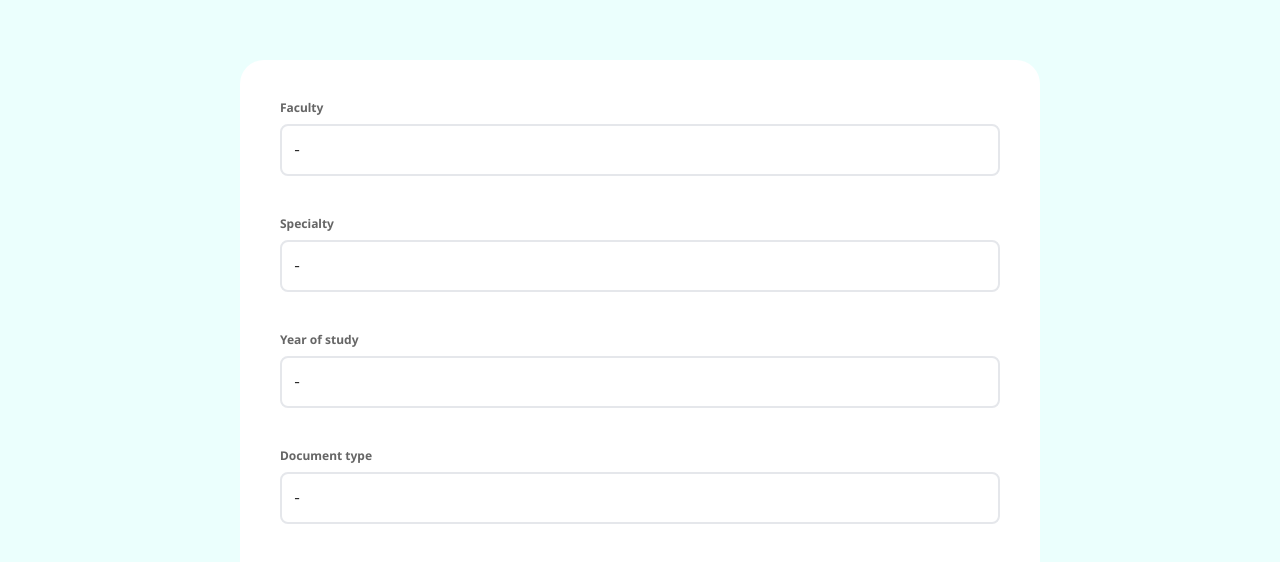
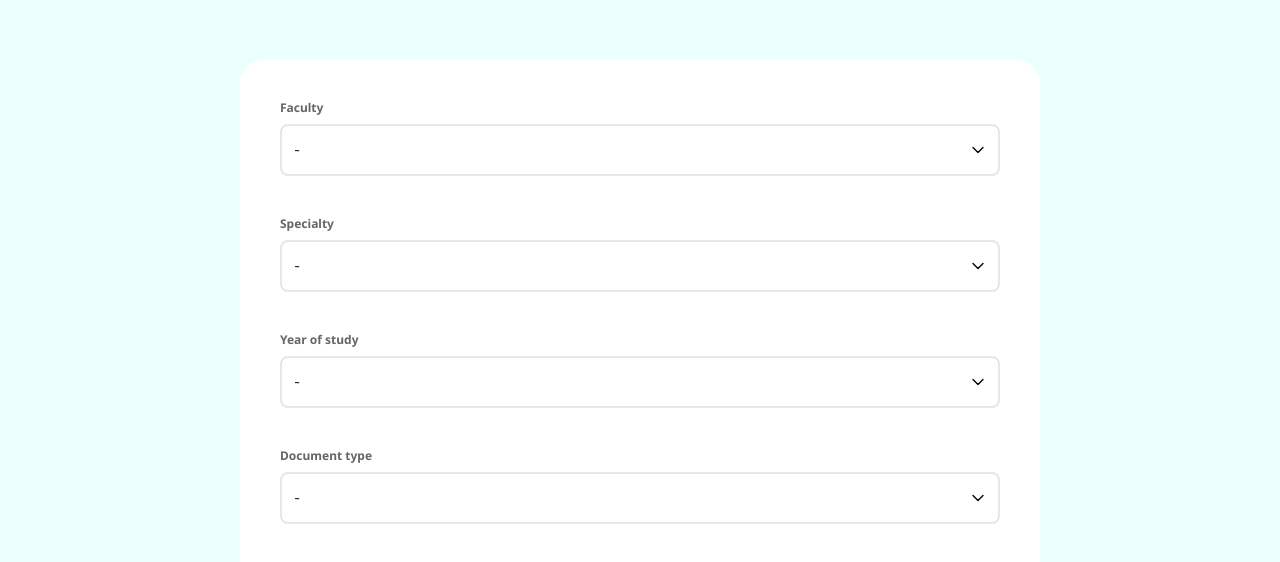
Before and after one commit to kalyonekenobe/docflow-frontend, a React (Vite) app: page / in a window 1280 px wide. Shown: the part 900-1462 px from the top of the page. Built offline with nearby package versions, Linux system fonts and the light colour scheme.

Commit message:
Updated select style

```diff
--- a/src/components/Select/Select.tsx
+++ b/src/components/Select/Select.tsx
@@ -1,5 +1,6 @@
 import { Children, cloneElement, FC, HTMLAttributes, useEffect, useState } from 'react';
 import { useOutsideClick } from '../../hooks/dom.hooks';
+import { ChevronDownIcon } from '../Icons/Icons';
 
 export interface SelectProps extends HTMLAttributes<HTMLDivElement> {
   onChoose?: (value: SelectOptionProps['value']) => any;
@@ -69,11 +70,16 @@ const Select: FC<SelectProps> = ({ label, id, defaultValue, onChoose, children }
       )}
       <div
         id={id}
-        className={`border-2 min-h-11 p-3 rounded-lg cursor-pointer ${
+        className={`flex items-center border-2 min-h-11 p-3 rounded-lg cursor-pointer group/select ${
           state.optionsListVisible ? 'border-green-primary' : ''
         } select-body`}
       >
-        {state.selectedChildren || '-'}
+        <div className='flex flex-1'>{state.selectedChildren || '-'}</div>
+        <ChevronDownIcon
+          className={`size-4 stroke-2 transition-all duration-300 ${
+            state.optionsListVisible ? 'rotate-180' : ''
+          }`}
+        />
       </div>
       {state.optionsListVisible && (
         <div className='select-none rounded-b-xl flex flex-col absolute top-[calc(100%_-_6px)] left-0 right-0 bg-light-primary divide-y border z-40'>
```
